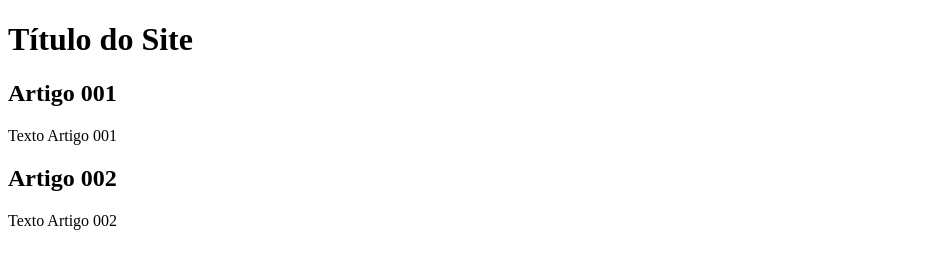
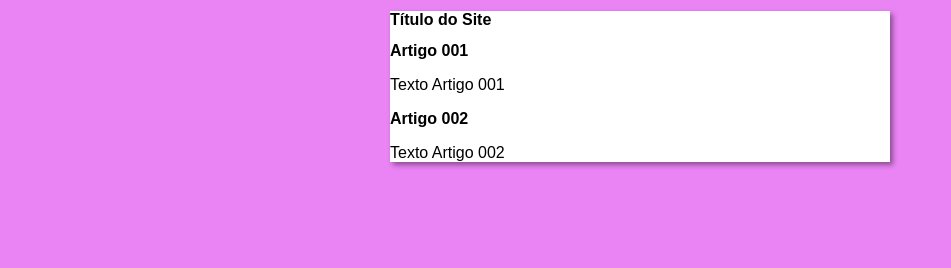
Before and after one commit to BrendaSenra/projeto-site, a plain HTML site: page index.html in a window 1280 px wide. Shown: the whole page, without its empty margins (0-951 px from the left). Drawn offline with Linux system fonts and the light colour scheme.

Commit message:
Iniciei o design

```diff
--- /dev/null
+++ b/estilos/style.css
@@ -0,0 +1,16 @@
+*{
+    font-family: Arial, Helvetica, sans-serif;
+    font-size: 16px;
+}
+
+body{
+    background-color: rgb(234, 131, 244);
+}
+
+main{
+    background-color: white;
+    width: 500px;
+    margin: auto;
+    padding: 10 px;
+    box-shadow: 3px 3px 5px rgba(0, 0, 0, 0.402);
+}
--- a/index.html
+++ b/index.html
@@ -4,11 +4,13 @@
     <meta charset="UTF-8">
     <meta name="viewport" content="width=device-width, initial-scale=1.0">
     <title>Título do Site</title>
+    <link rel="stylesheet" href="estilos/style.css">
 </head>
 <body>
     <main>
         <header>
             <h1>Título do Site</h1>
+
         </header>
         <article>
             <h2>Artigo 001</h2>
```
